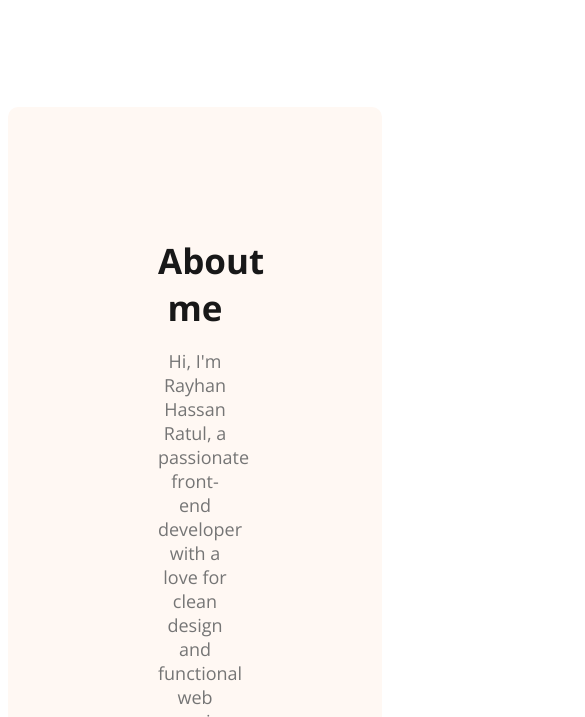
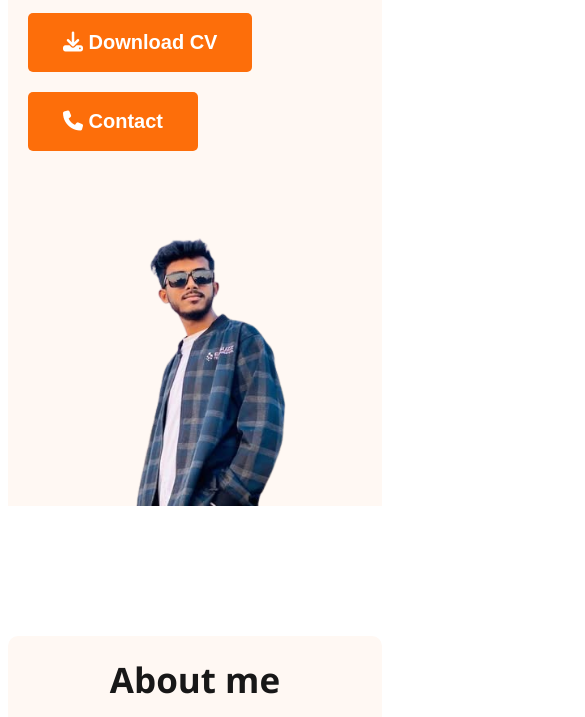
Before and after one commit to rayhanhassanratul/portfolio-web, a plain HTML site: page index.html in a window 390 px wide. Shown: the part 852-1569 px from the top of the page, 585 px wide, since content can reach past the window. Drawn offline with nearby package versions, Linux system fonts and the light colour scheme.

Commit message:
responsive

```diff
--- a/css/portfolio.css
+++ b/css/portfolio.css
@@ -214,3 +214,45 @@ footer textarea{
     margin-bottom: 24px;
     border: none;
 }
+
+
+
+
+
+
+
+/* responsive medea query */
+
+@media screen and (max-width:576px) {
+    .skill-containter, .resume-conteiner, footer, .about-item, .banner, nav{
+        flex-direction: column;
+    }
+
+    footer, .about{
+        padding: 20px;
+    }
+
+    .footer-column{
+        width: 100%;
+    }
+
+    footer input[type="text"], footer input[type="email"], footer textarea{
+        width: calc(100% - 40px);
+    }
+
+    .banner{
+        margin: 20px;
+    }
+
+    .header{
+        background-image: none;
+    }
+
+
+    .ratul{
+        width: 100%;
+    }
+    .btn{
+        margin-bottom: 20px;
+    }
+}
```
Also changed, not shown: index.html (+1 -1 lines).
